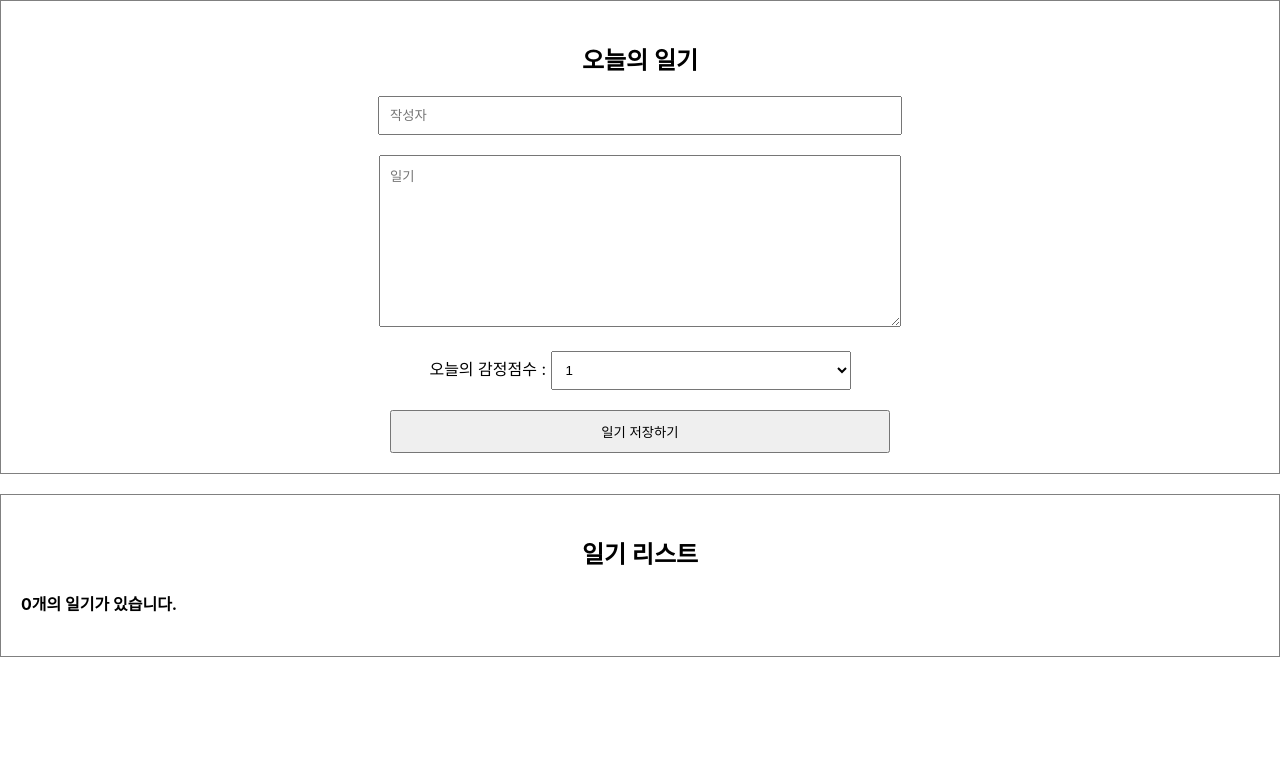
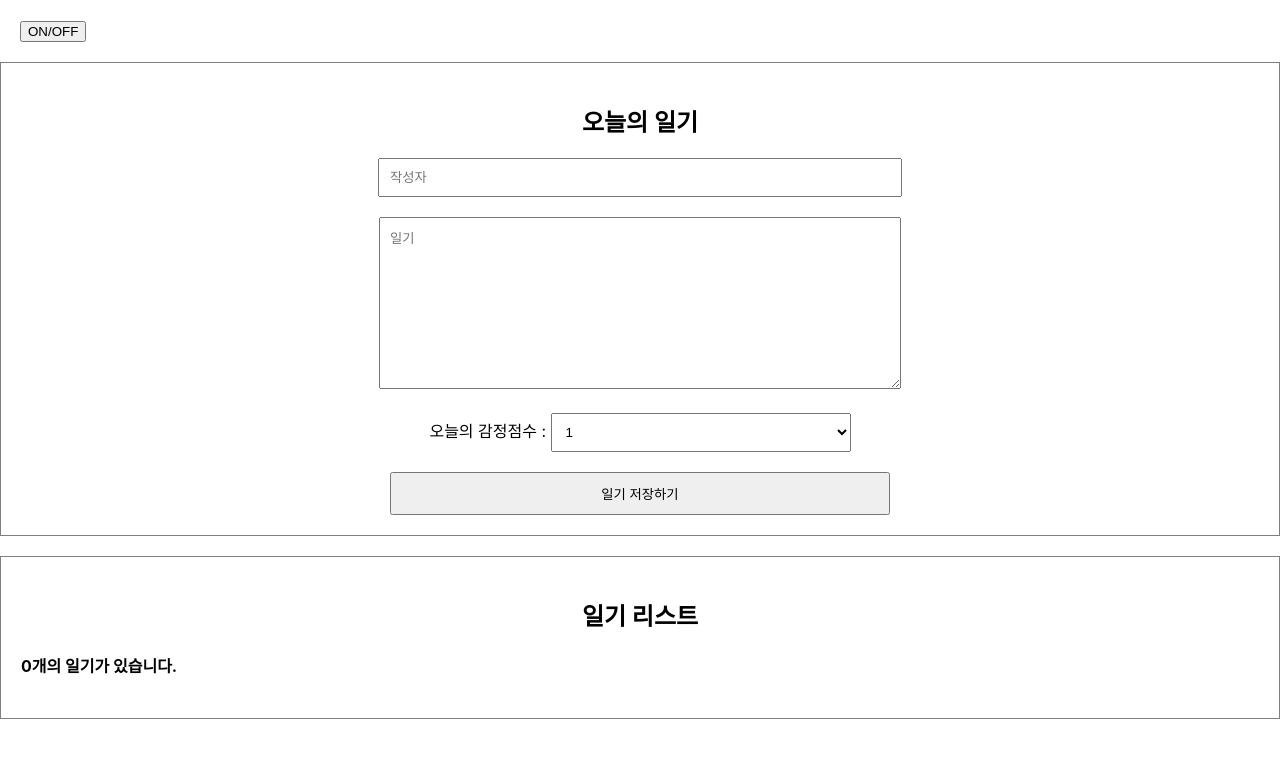
Before and after one commit to pkwesst/simple-diary, a React (Create React App) app: page / in a window 1280 px wide. Shown: the top 758 px of the page. Built offline with nearby package versions, Linux system fonts and the light colour scheme.

Commit message:
useEffect

```diff
--- a/src/App.js
+++ b/src/App.js
@@ -2,6 +2,7 @@
 import DiaryEditor from "./DiaryEditor";
 import DiaryList from "./DiaryList";
 import "./App.css";
+import Lifecycle from "./Lifecycle";
 
 // const dummyList = [
 //   {
@@ -61,6 +62,7 @@
 
   return (
     <div className="App">
+      <Lifecycle />
       <DiaryEditor onCreate={onCreate} />
       <DiaryList onEdit={onEdit} onRemove={onRemove} diaryList={data} />
     </div>
--- /dev/null
+++ b/src/Lifecycle.js
@@ -0,0 +1,27 @@
+import React, { useEffect, useState } from "react";
+
+const UnmountTest = () => {
+  useEffect(() => {
+    console.log("Mount!");
+    return () => {
+      //Unmount 시점에 실행되게 함
+      console.log("Unmount!");
+    };
+  }, []);
+
+  return <div>Unmount Testing Component</div>;
+};
+
+const Lifecycle = () => {
+  const [isVisible, setIsVisible] = useState(false);
+  const toggle = () => setIsVisible(!isVisible);
+
+  return (
+    <div style={{ padding: 20 }}>
+      <button onClick={toggle}>ON/OFF</button>
+      {isVisible && <UnmountTest />}
+    </div>
+  );
+};
+
+export default Lifecycle;
```
